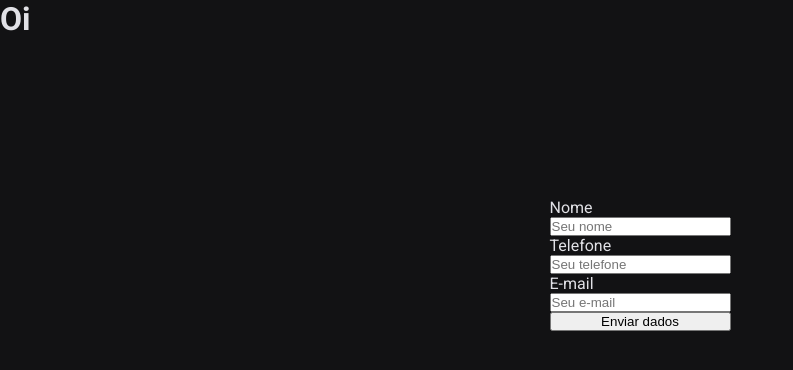
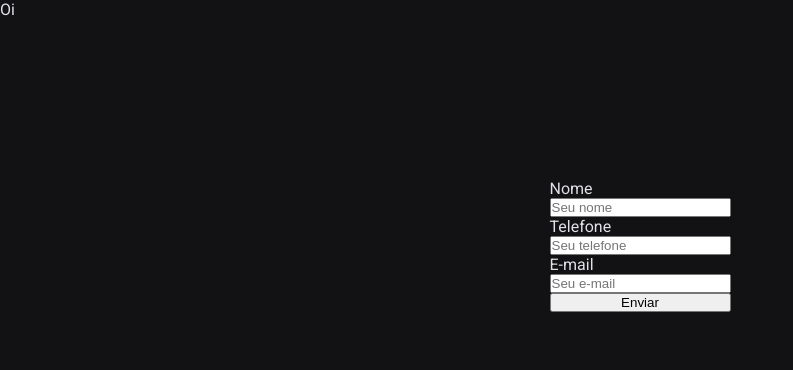
Before and after one commit to Diego-Lopes/projetoFormularionext, a Next.js app: page / in a window 1280 px wide. Shown: the top 370 px of the page, without its empty margins (0-793 px from the left). Built offline with nearby package versions, Linux system fonts and the light colour scheme.

Commit message:
chore: Melhoria no envio de formulário

```diff
--- a/next.config.js
+++ /dev/null
@@ -1,3 +0,0 @@
-module.exports = {
-  reactStrictMode: true,
-}
--- a/package.json
+++ b/package.json
@@ -9,6 +9,7 @@
     "lint": "next lint"
   },
   "dependencies": {
+    "@vercel/node": "^1.11.1",
     "axios": "^0.21.1",
     "next": "11.0.0",
     "nodemailer": "^6.6.2",
@@ -19,6 +20,7 @@
   },
   "devDependencies": {
     "@types/node": "^15.12.2",
+    "@types/nodemailer": "^6.4.4",
     "@types/react": "^17.0.11",
     "@types/styled-components": "^5.1.10",
     "eslint": "7.28.0",
--- a/src/Components/Form/index.tsx
+++ b/src/Components/Form/index.tsx
@@ -8,7 +8,7 @@
   const [email, setEmail] = useState("");
   const [submitted, setSubmitted] = useState(false);
 
-  async function handleSubmit(e: FormEvent) {
+  function handleSubmit(e: FormEvent) {
     e.preventDefault();
     console.log("enviado");
     if (!email) {
@@ -17,7 +17,7 @@
     if (userName !== "" && tel !== "" && email !== "") {
       console.log("entrando na api");
 
-      await axios
+      axios
         .post("/api/mail", {
           userName,
           tel,
@@ -27,10 +27,17 @@
           setUserName("");
           setTel("");
           setEmail("");
-          toast.success("Formulário enviado com secesso!");
+          toast.success("Formulário enviado com secesso!", {
+            id: email,
+            style: {
+              width: "auto",
+            },
+          });
         })
         .catch(() => {
-          "deu erro";
+          toast.error(
+            "Erro ao enviar o formulário! Por favor, tente novamente mais tarde."
+          );
         });
     }
   }
@@ -69,15 +76,14 @@
             onChange={(e) => setEmail(e.target.value)}
             value={email}
           />
-          <input
+          <button
             type="submit"
             // name="button"
             value="Enviar dados"
             className="botao"
-            onChange={(e) => {
-              handleSubmit(e);
-            }}
-          />
+          >
+            Enviar
+          </button>
         </form>
         <Toaster position="top-right" reverseOrder={false} />
       </Container>
--- a/src/Components/Form/styles.ts
+++ b/src/Components/Form/styles.ts
@@ -15,5 +15,8 @@
     gap input {
       font-size: 1.5rem;
     }
+    button {
+      width: 100%;
+    }
   }
 `;
--- a/src/pages/api/mail.ts
+++ b/src/pages/api/mail.ts
@@ -1,20 +1,16 @@
-import { NextApiRequest, NextApiResponse } from "next/types";
+/* eslint-disable  */
 
-import sendNotification from "../../../utils/sendNotification";
+import { VercelRequest, VercelResponse } from "@vercel/node";
 
-export default async function mail(
-  req: NextApiRequest,
-  res: NextApiResponse
-): Promise<void> {
-  if (req.method === "POST") {
-    const { userName, tel, email } = req.body;
-    sendNotification({
-      userName,
-      tel,
-      email,
-    });
-    return res.status(200).json({ sucess: "email is send" });
-  } else {
-    return res.status(400).json({ error: "invalid request method" });
-  }
-}
+import sendNotification from "../../../utils/sendEmailNotification";
+
+export default async (request: VercelRequest, response: VercelResponse) => {
+  const { userName, tel, email } = request.body;
+
+  await sendNotification({
+    userName,
+    tel,
+    email,
+  });
+  return response.status(200).json({ ok: true });
+};
--- a/src/styles/global.ts
+++ b/src/styles/global.ts
@@ -1,16 +1,58 @@
 import { createGlobalStyle } from "styled-components";
 
 export default createGlobalStyle`
-    * {
-        margin: 0;
-        padding: 0;
-        box-sizing: border-box;
-    }
 
-    body {
-        background: #121214;
-        color: #e1e1e6;
-        font: 400 16px Roboto, sans-serif;
-    }
+
+  html, body, div, span, applet, object, iframe,
+  h1, h2, h3, h4, h5, h6, p, blockquote, pre,
+  a, abbr, acronym, address, big, cite, code,
+  del, dfn, em, img, ins, kbd, q, s, samp,
+  small, strike, strong, sub, sup, tt, var,
+  b, u, i, center,
+  dl, dt, dd, ol, ul, li,
+  fieldset, form, label, legend,
+  table, caption, tbody, tfoot, thead, tr, th, td,
+  article, aside, canvas, details, embed,
+  figure, figcaption, footer, header, hgroup,
+  menu, nav, output, ruby, section, summary,
+  time, mark, audio, video {
+    margin: 0;
+    padding: 0;
+    border: 0;
+    font-size: 100%;
+    font: inherit;
+    vertical-align: baseline;
+  }
+  /* HTML5 display-role reset for older browsers */
+  article, aside, details, figcaption, figure,
+  footer, header, hgroup, menu, nav, section {
+    display: block;
+  }
+  body {
+      background: #121214;
+      color: #e1e1e6;
+      font: 400 16px Roboto, sans-serif;
+  }
+  ol, ul {
+    list-style: none;
+      line-height: 1
+  }
+  blockquote, q {
+    quotes: none;
+  }
+  blockquote:before, blockquote:after,
+  q:before, q:after {
+    content: '';
+    content: none;
+  }
+  table {
+    border-collapse: collapse;
+    border-spacing: 0;
+  }
+  * {
+          margin: 0;
+          padding: 0;
+          box-sizing: border-box;
+      }
 
 `;
--- a/utils/sendNotification.ts
+++ b/utils/sendEmailNotification.ts
@@ -5,18 +5,18 @@
   tel: string;
   email: string;
 }
-export default async function sendMyNotificationInterface({
+async function sendMyNotification({
   userName,
   tel,
   email,
 }: sendMyNotificationInterface): Promise<void> {
   const transporter = nodemailer.createTransport({
-    host: "smtp.zoho.com",
+    host: "smtp.gmail.com",
     port: 587,
     secure: false,
     auth: {
-      user: "marketing@lojasoi.com",
-      pass: "Lk2Ul^G%@1ri",
+      user: "diegojob09@gmail.com",
+      pass: "diego.lopes.18",
     },
   });
   await transporter.sendMail({
@@ -35,3 +35,4 @@
     `,
   });
 }
+export default sendMyNotification;
```
Also changed, not shown: 1 other file (tests, documents, lock files or other folders).
